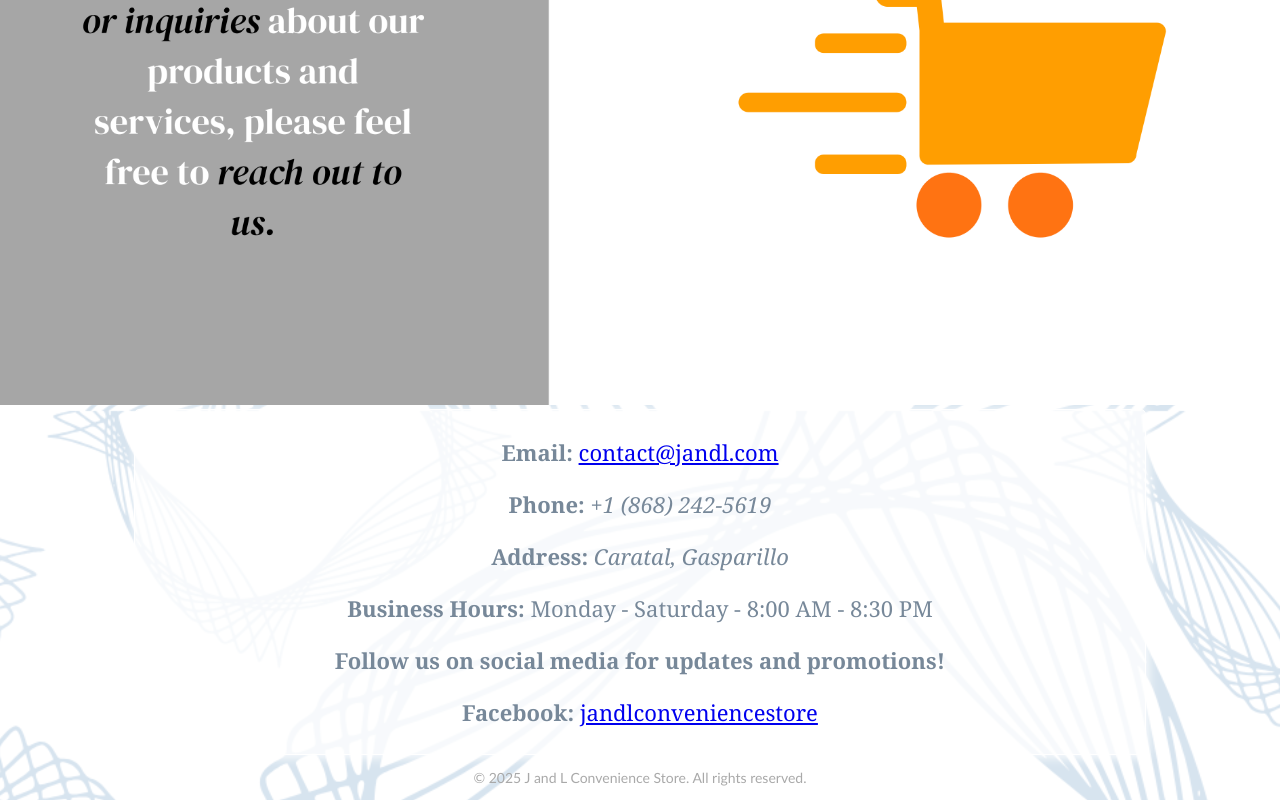
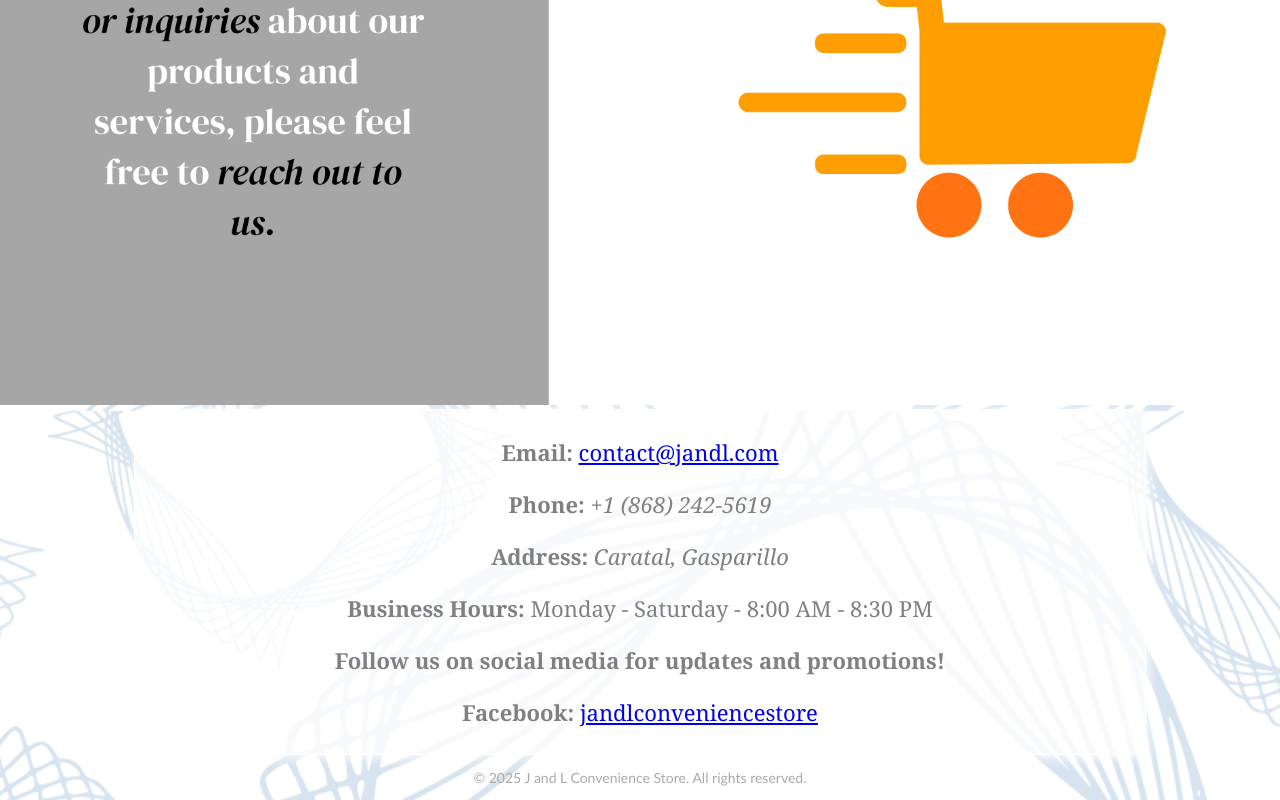
Before and after one commit to Ardelle-S/jandlconveniencestore, a plain HTML site: page contact.html in a window 1280 px wide. Shown: the part 389-1189 px from the top of the page. Drawn offline with Linux system fonts and the light colour scheme.

Commit message:
Change text color to #808080 in contact section

```diff
--- a/contact.html
+++ b/contact.html
@@ -88,12 +88,12 @@
 </body>
 <body>
     <div class="product-container" style="text-align: center;">
-        <p style="text-align: center; color: lightslategray; font-family: Georgia, 'Times New Roman', Times, serif; font-size: 22px;"><b>Email:</b> <a href="mailto:contact@jandl.com">contact@jandl.com</a></p>
-        <p style="text-align: center; color: lightslategray; font-family: Georgia, 'Times New Roman', Times, serif; font-size: 22px;"><b>Phone:</b> <i>+1 (868) 242-5619</i></p>
-        <p style="text-align: center; color: lightslategray; font-family: Georgia, 'Times New Roman', Times, serif; font-size: 22px;"><b>Address:</b> <i>Caratal, Gasparillo</i></p>
-        <p style="text-align: center; color: lightslategray; font-family: Georgia, 'Times New Roman', Times, serif; font-size: 22px;"><b>Business Hours:</b> Monday - Saturday - 8:00 AM - 8:30 PM</p>
-        <p style="text-align: center; color: lightslategray; font-family: Georgia, 'Times New Roman', Times, serif; font-size: 22px;"><b>Follow us on social media for updates and promotions!</b></p>
-        <p style="text-align: center; color: lightslategray; font-family: Georgia, 'Times New Roman', Times, serif; font-size: 22px;"><b>Facebook:</b> <a href="https://www.facebook.com/jandlconveniencestore" target="_blank">jandlconveniencestore</a></p>
+        <p style="text-align: center; color: #808080; font-family: Georgia, 'Times New Roman', Times, serif; font-size: 22px;"><b>Email:</b> <a href="mailto:contact@jandl.com">contact@jandl.com</a></p>
+        <p style="text-align: center; color: #808080; font-family: Georgia, 'Times New Roman', Times, serif; font-size: 22px;"><b>Phone:</b> <i>+1 (868) 242-5619</i></p>
+        <p style="text-align: center; color: #808080; font-family: Georgia, 'Times New Roman', Times, serif; font-size: 22px;"><b>Address:</b> <i>Caratal, Gasparillo</i></p>
+        <p style="text-align: center; color: #808080; font-family: Georgia, 'Times New Roman', Times, serif; font-size: 22px;"><b>Business Hours:</b> Monday - Saturday - 8:00 AM - 8:30 PM</p>
+        <p style="text-align: center; color: #808080; font-family: Georgia, 'Times New Roman', Times, serif; font-size: 22px;"><b>Follow us on social media for updates and promotions!</b></p>
+        <p style="text-align: center; color: #808080; font-family: Georgia, 'Times New Roman', Times, serif; font-size: 22px;"><b>Facebook:</b> <a href="https://www.facebook.com/jandlconveniencestore" target="_blank">jandlconveniencestore</a></p>
     </div>
 </body>
 <body>
```
